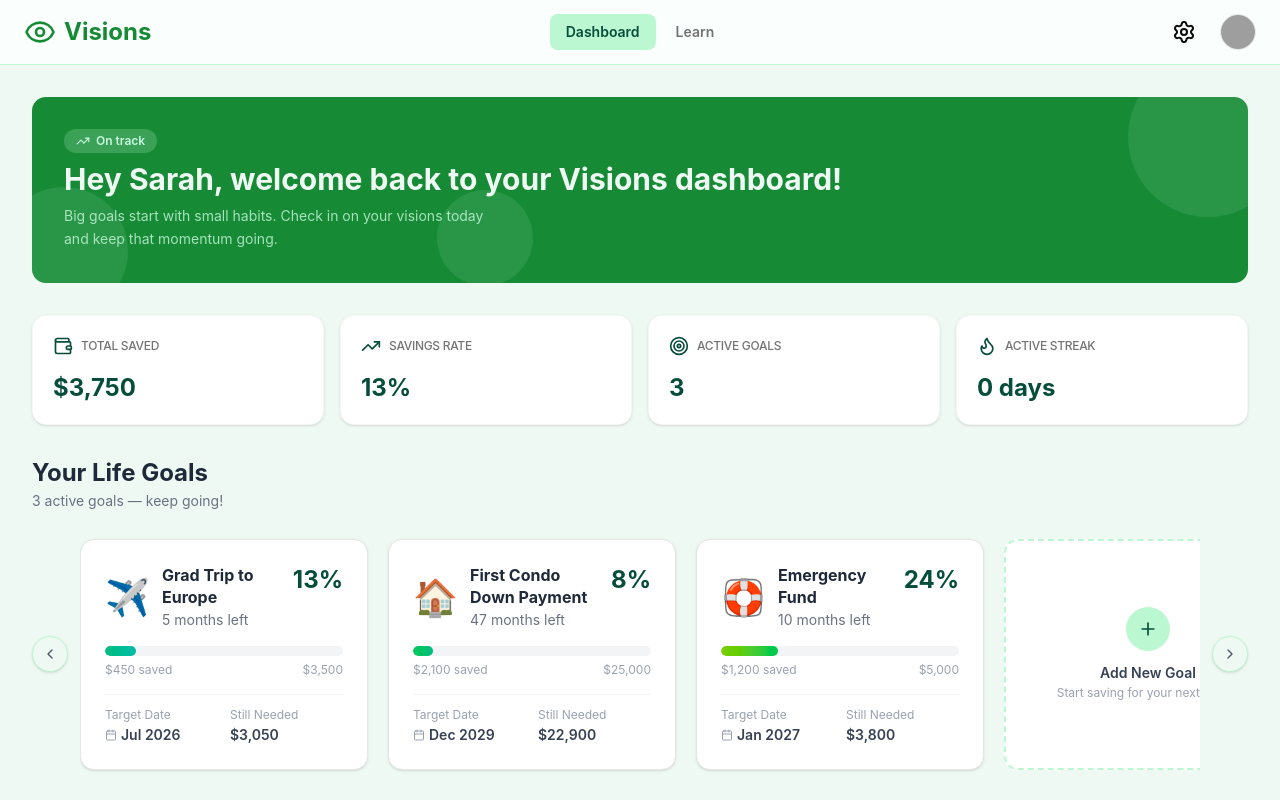
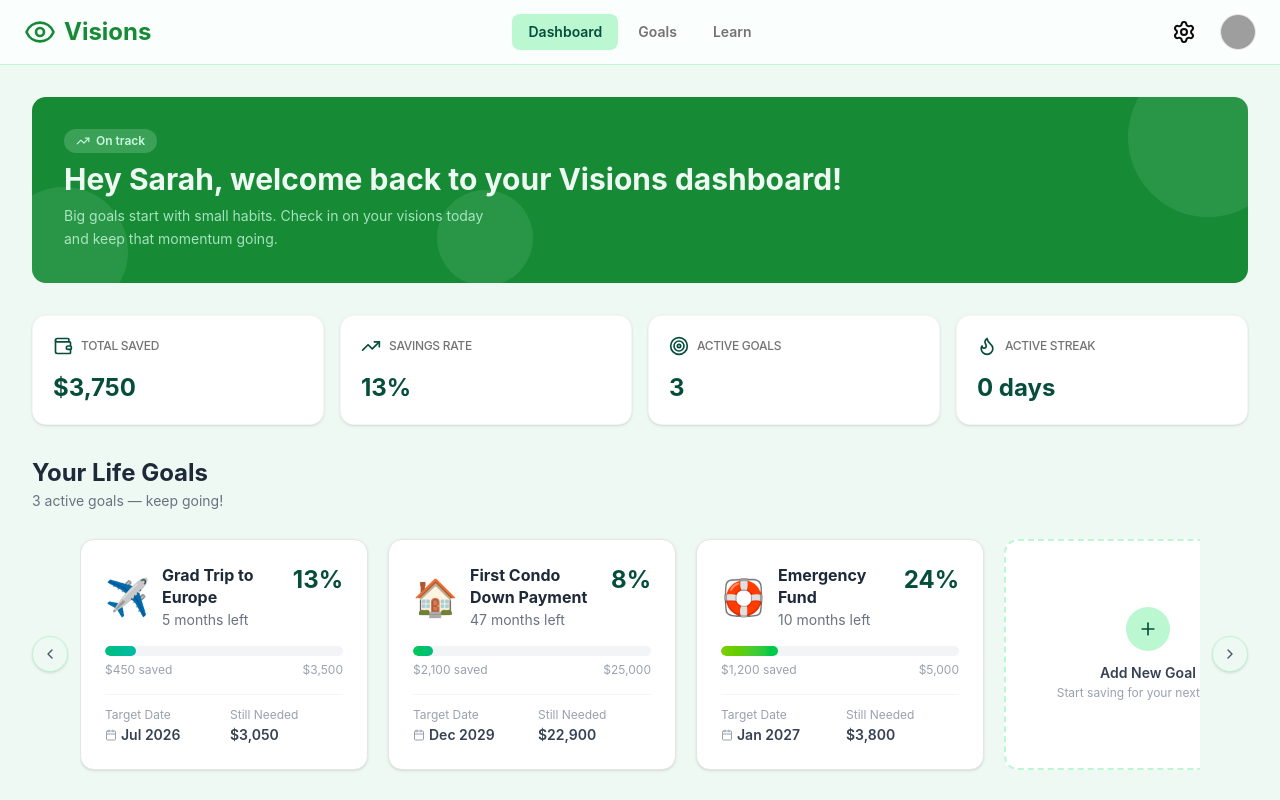
Before and after one commit to tiffsoa/designers-357, a React (Vite) app: page /dashboard in a window 1280 px wide. Shown: the top 800 px of the page. Built offline with nearby package versions, Linux system fonts and the light colour scheme; grey boxes are pictures that could not be loaded.

Commit message:
modified navbar

```diff
--- a/src/components/features/navigation/Navbar.tsx
+++ b/src/components/features/navigation/Navbar.tsx
@@ -1,10 +1,12 @@
-import { NavLink } from "react-router-dom";
+import { NavLink, useLocation } from "react-router-dom";
 import { Button, buttonVariants } from "@/components/ui/button";
 import { Icons } from "@/components/shared/icons";
 import { Avatar, AvatarFallback, AvatarImage } from "@/components/ui/avatar";
 import Logo from "@/components/shared/logo";
 
 export default function Navbar() {
+  const location = useLocation();
+
   const navLinkStyle = ({ isActive }: { isActive: boolean }) =>
     `${buttonVariants({ variant: isActive ? "secondary" : "ghost" })}
     px-4 py-2 transition-all font-semibold text-sm
@@ -13,6 +15,14 @@ export default function Navbar() {
         ? "!bg-[#bbf7d0] !text-[#064e3b]"
         : "text-muted-foreground hover:!bg-[#bbf7d0] hover:!text-[#064e3b]"
     }`;
+
+  // Check the path and hash to determine which anchor should be styled as active
+  const isDashboardActive =
+    location.pathname === "/dashboard" && location.hash === "";
+  const isGoalsActive =
+    location.pathname === "/dashboard" && location.hash === "#goals";
+  const isLearnActive =
+    location.pathname === "/dashboard" && location.hash === "#dictionary";
 
   return (
     <nav className="sticky top-0 z-50 w-full border-b border-[#bbf7d0] bg-muted">
@@ -24,10 +34,22 @@ export default function Navbar() {
         </div>
 
         <div className="flex flex-1 items-center justify-center space-x-1">
-          <NavLink to="/dashboard" className={navLinkStyle}>
+          <a
+            href="/dashboard"
+            className={navLinkStyle({ isActive: isDashboardActive })}
+          >
             Dashboard
-          </NavLink>
-          <a href="/dashboard#dictionary" className={navLinkStyle({ isActive: false })}>
+          </a>
+          <a
+            href="/dashboard#goals"
+            className={navLinkStyle({ isActive: isGoalsActive })}
+          >
+            Goals
+          </a>
+          <a
+            href="/dashboard#dictionary"
+            className={navLinkStyle({ isActive: isLearnActive })}
+          >
             Learn
           </a>
         </div>
--- a/src/pages/DashboardPage.tsx
+++ b/src/pages/DashboardPage.tsx
@@ -51,7 +51,7 @@ export default function DashboardPage() {
       <Insights goals={goals} profile={profile} />
 
       {/* Goals Section */}
-      <div className="py-8 mb-8 mx-8">
+      <div id="goals"className="py-8 mb-8 mx-8">
         <div className="mb-5">
           <h2 className="text-2xl font-bold text-gray-800">Your Life Goals</h2>
           <p className="text-sm text-gray-500 mt-0.5">
```
